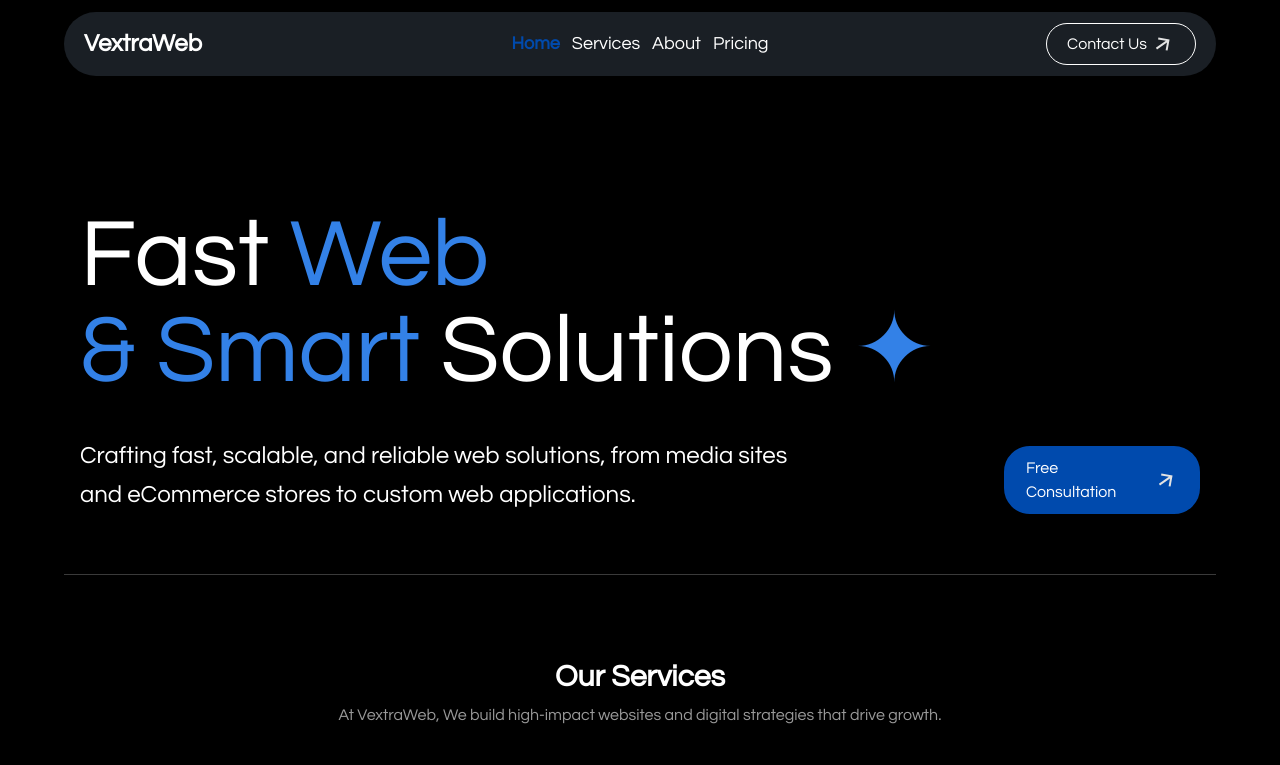
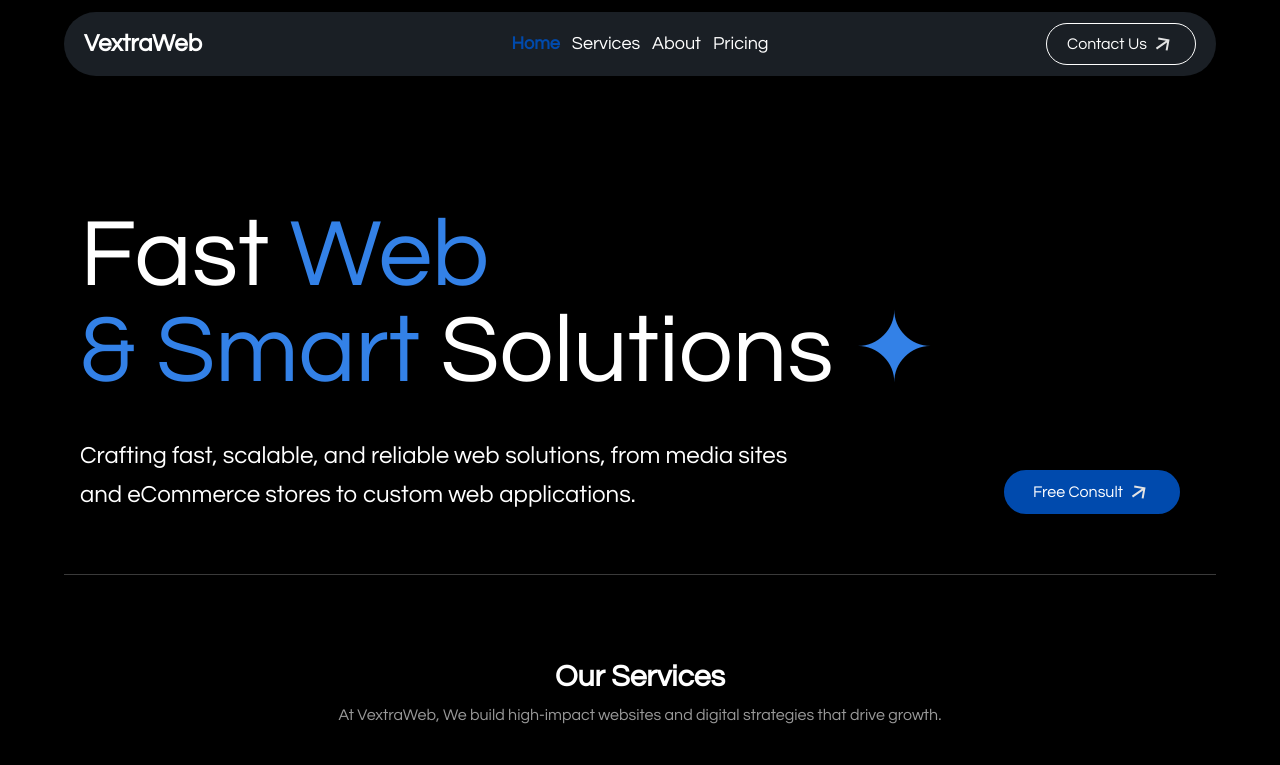
Before and after one commit to parvejtalukder/vextraweb.com, a React (Vite) app: page / in a window 1280 px wide. Shown: the top 765 px of the page. Built offline with nearby package versions, Linux system fonts and the light colour scheme.

Commit message:
Update: Button text chagned

```diff
--- a/src/pages/Main/Hero/Hero.jsx
+++ b/src/pages/Main/Hero/Hero.jsx
@@ -19,7 +19,7 @@ const Hero = () => {
                 </p>
 
                 <Link to={"/free-consultation"} className='flex-1'>
-                    <TwoButton className="w-full sm:w-auto h-auto" text={"Free Consultation"} />
+                    <TwoButton className="w-full sm:w-auto h-auto" text={"Free Consult"} />
                 </Link>
             </section>
             {/* <hr className='lg:pt-6' /> */}
--- a/src/utils/Button/TwoButton.jsx
+++ b/src/utils/Button/TwoButton.jsx
@@ -3,7 +3,7 @@ import Arrow from '../../assets/arrow.svg'
 
 const TwoButton = ({text}) => {
     return (
-        <div className='group bg-[#004AAD] duration-1000 px-5 py-2 max-w-50 flex justify-center items-center rounded-4xl border-2 border-[#004AAD] cursor-pointer transition-all hover:bg-transparent'>
+        <div className='group bg-[#004AAD] duration-1000 px-5 py-2 max-w-44 flex justify-center items-center rounded-4xl border-2 border-[#004AAD] cursor-pointer transition-all hover:bg-transparent'>
           <p className='flex gap-1 items-center text-md'> {text} <img className='transition-transform duration-300 rotate-145 group-hover:rotate-180 text-[#004AAD]' src={Arrow} alt={text} /> </p>
         </div>
     );
```
